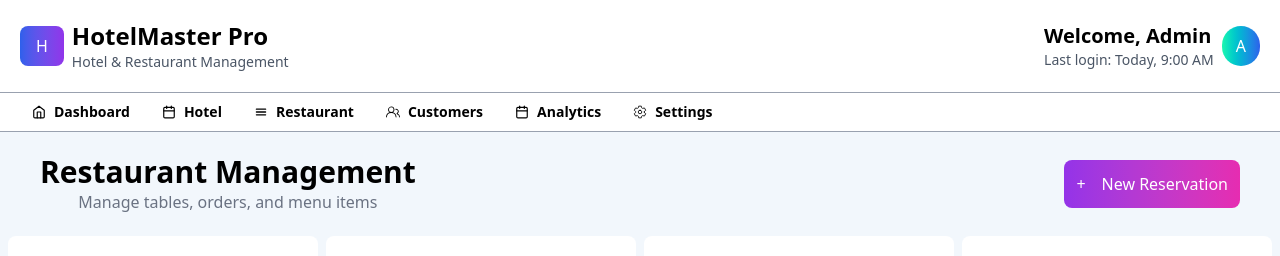
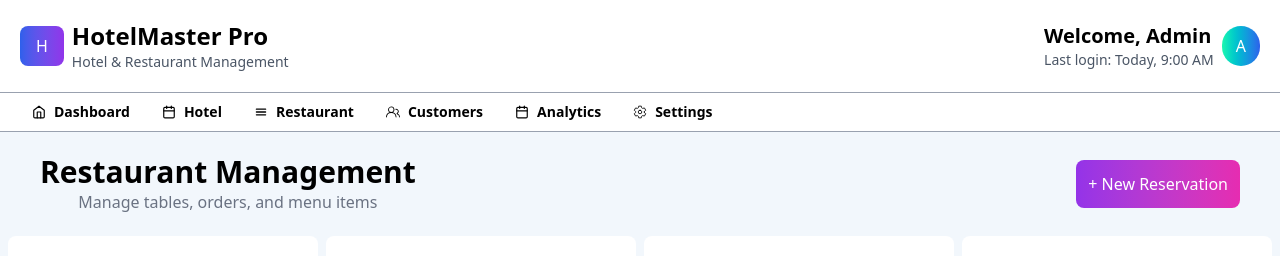
Before and after one commit to SurajPrasad-13/React-Room-Booking-Weebsite, a React (Vite) app: page /orders in a window 1280 px wide. Shown: the top 256 px of the page. Built offline with nearby package versions, Linux system fonts and the light colour scheme; no server answers.

Commit message:
updated the routes

```diff
--- a/src/Components/Restaurant/RestaurantHeader.jsx
+++ b/src/Components/Restaurant/RestaurantHeader.jsx
@@ -1,9 +1,13 @@
 import { IoMdPeople } from "react-icons/io";
 import { MdOutlineWatchLater } from "react-icons/md";
 import { RxHamburgerMenu } from "react-icons/rx";
-import { NavLink } from "react-router-dom";
+import { NavLink, useNavigate } from "react-router-dom";
 
 function RestaurantHeader() {
+  const navigate = useNavigate();
+  const handleClick = () => {
+    navigate("/tableBooking");
+  };
   return (
     <div>
       <div className="flex justify-between items-center md:flex-row flex-col px-5 w-full  text-center ">
@@ -13,9 +17,8 @@ function RestaurantHeader() {
             Manage tables, orders, and menu items
           </p>
         </div>
-        <div className="bg-gradient-to-r from-[#9433e8] to-[#e62cb1] hover:from-[#7b16d4] hover:to-[#9e1477] text-white font-medium rounded-lg flex gap-4 p-3 m-5">
-          <p>+</p>
-          <button> New Reservation</button>
+        <div onClick={handleClick} className="bg-gradient-to-r from-[#9433e8] to-[#e62cb1] hover:from-[#7b16d4] hover:to-[#9e1477] text-white font-medium rounded-lg flex gap-4 p-3 m-5">
+          <button>+ New Reservation</button>
         </div>
       </div>
 
```
